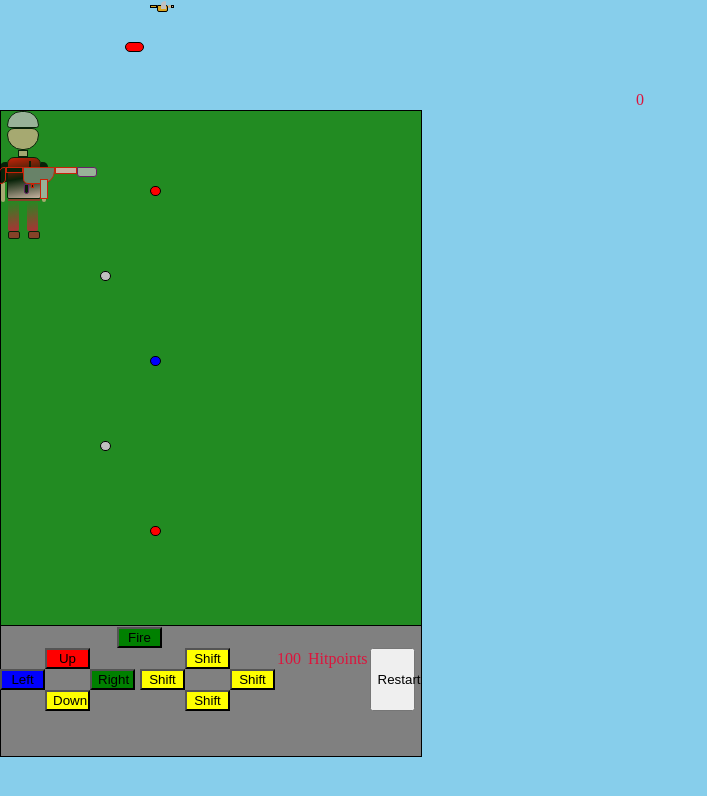
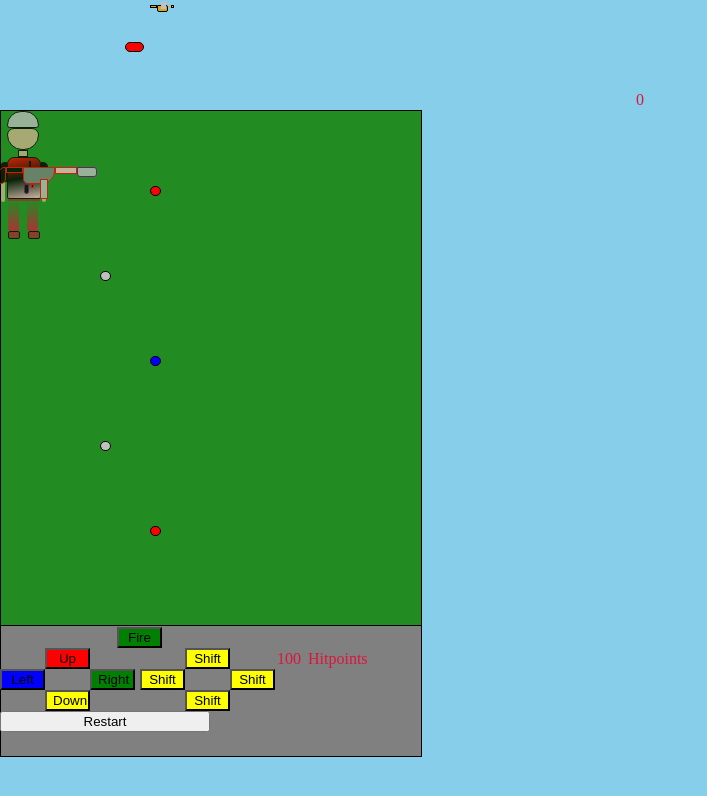
Before and after one commit to Soulbow2/soulbow3.github.io, a plain HTML site: page index.html in a window 1280 px wide. Shown: the top 796 px of the page, without its empty margins (0-707 px from the left). Drawn offline with Linux system fonts and the light colour scheme.

Commit message:
Fix HTML formatting and structure

```diff
--- a/index.html
+++ b/index.html
@@ -221,11 +221,12 @@
 </section>
 </section>
 <p id="hitpoints">100</p><p style="margin-Left: 5px">Hitpoints</p>
-<button onclick="restart()">Restart</button>
+
 <p style="opacity: 0%" id="count">0</p>
 <p style="opacity: 0%" id="count2">0</p>
 <p style="background:green"  id="node">Player 1</p>
 </div>
+<button style="width: 210px; text-align: center;" onclick="restart()">Restart</button>
 <p style="opacity: 0%" id="ballCount">0</p>
 <p style="opacity:0%" id="move1">0</p>
 <p style="opacity:0%" id="move2">0</p>
```
